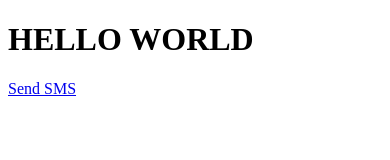
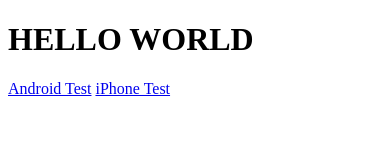
Before and after one commit to hpgmiskin/html5-demo, a plain HTML site: page index.html in a window 390 px wide. Drawn offline with Linux system fonts and the light colour scheme.

Commit message:
Added iphone and android links

```diff
--- a/index.html
+++ b/index.html
@@ -5,6 +5,7 @@
 </head>
 <body>
   <h1>HELLO WORLD</h1>
-  <a href="sms:07?body=test">Send SMS</a>
+  <a href="sms:?body=test">Android Test</a>
+  <a href="sms:&body=test">iPhone Test</a>
 </body>
 </html>
```
